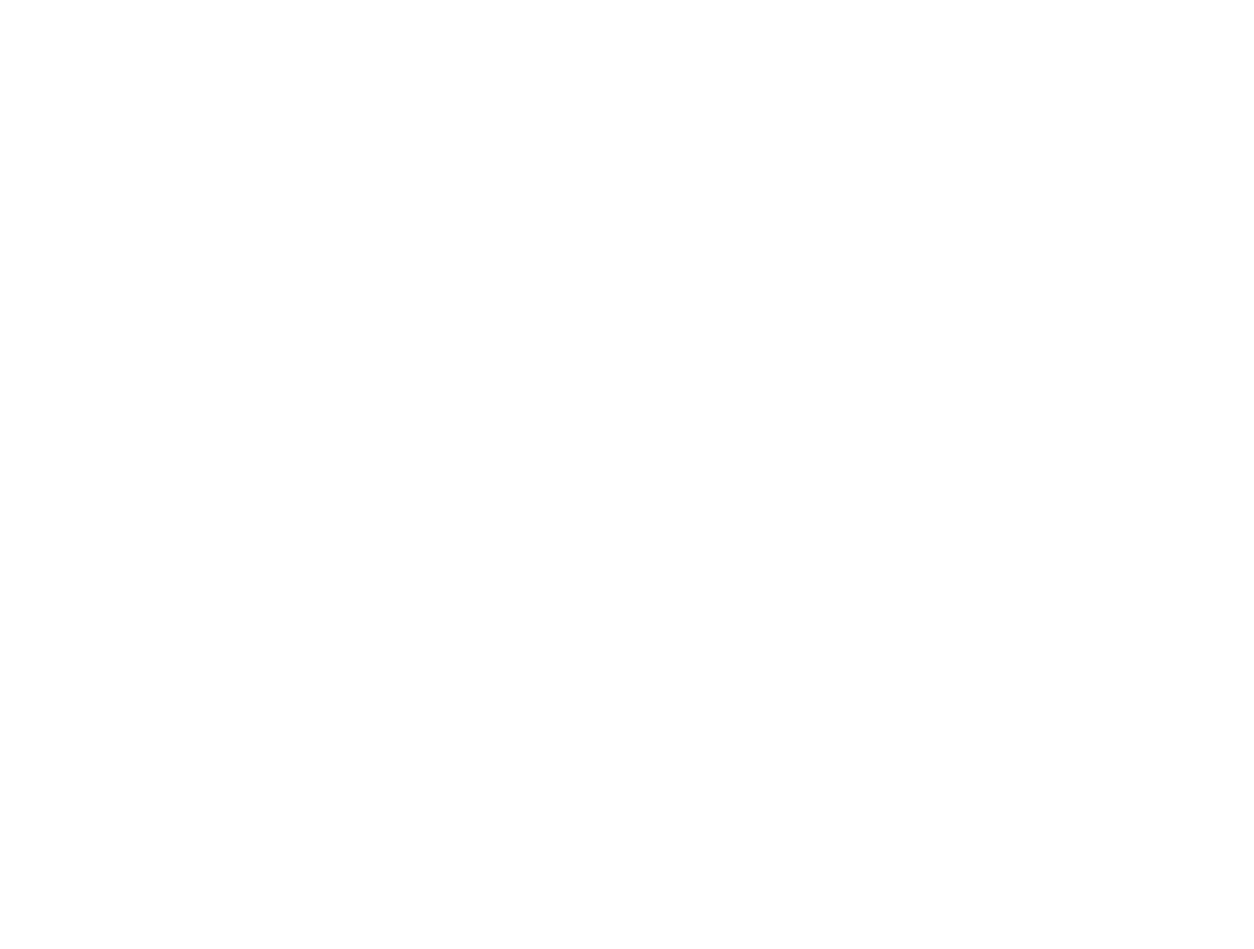
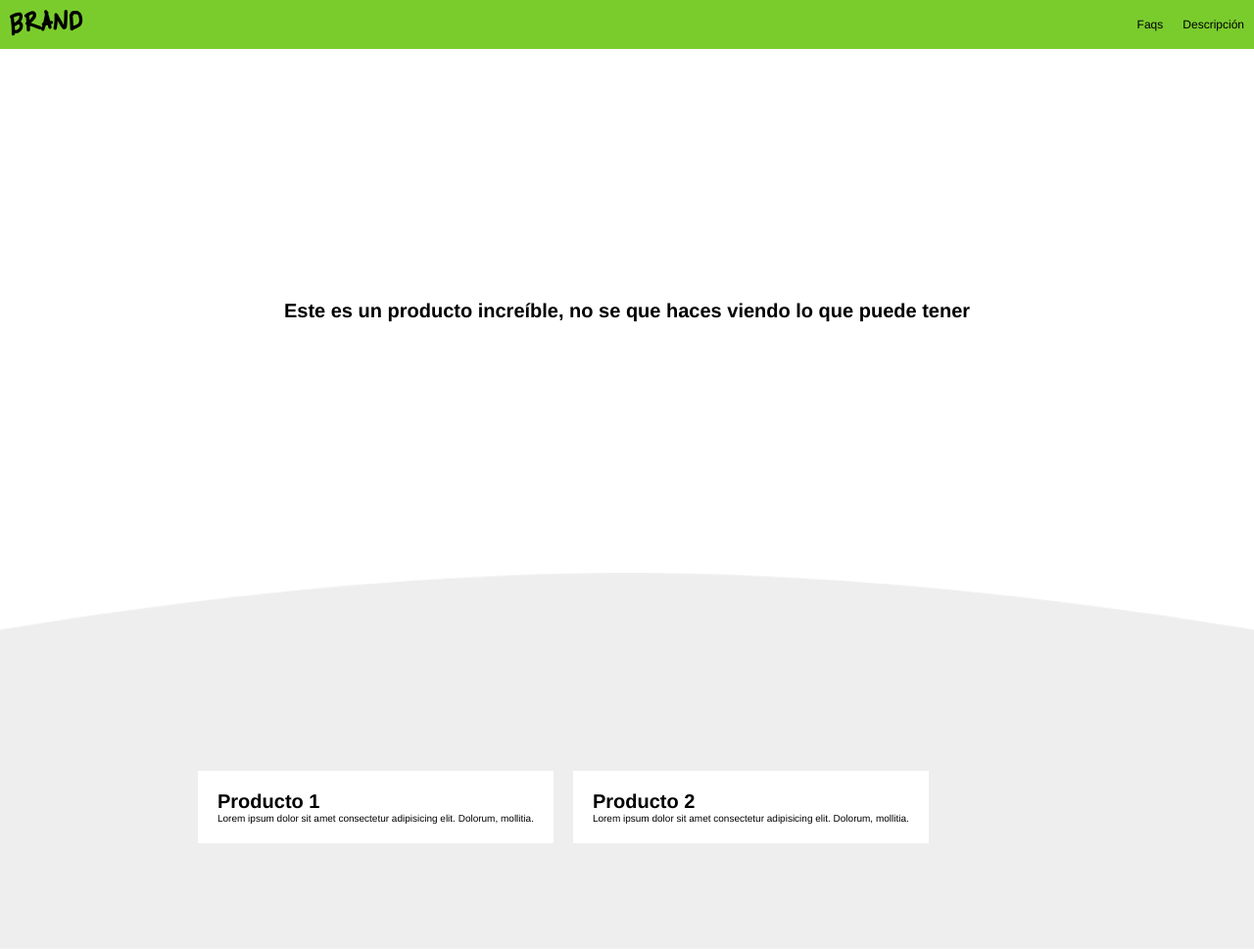
Before and after one commit to PedroHigueraG/CajitasProject, a plain HTML site: page index.html in a window 1280 px wide. Shown: the whole page at 98% size. Before the commit the page ends 800 px from the top, so only its background shows below. Drawn offline with Linux system fonts and the light colour scheme.

Commit message:
Se estableció el nav bar y el main section con sus dos productos

```diff
--- a/css/style.css
+++ b/css/style.css
@@ -1,3 +1,4 @@
+/* GENERAL */
 *{
     box-sizing: border-box;
     margin: 0%;
@@ -5,4 +6,48 @@
 }
 html{
     font-size: 62.5%;
+    font-family: Helvetica, sans-serif;
 }
+/* HEADER */
+nav{
+    display: flex;
+    background-color: #7ACC2D;
+    padding: 10px;
+    font-size: 1.2rem;
+    justify-content: space-between;
+    align-items: center;
+}
+nav ul{
+    display: flex;
+    list-style: none;
+}
+nav li{
+    padding-left: 20px;
+}
+nav li a{
+    color: black;
+    text-decoration: none;
+}
+nav li a:hover{
+    color: white;
+}
+/* MAIN */
+.main_section{
+    padding: 20%;
+    text-align: center;
+}
+.products{
+    display: flex;
+    background-image: url(../images/curve.png);
+    background-size: cover;
+    background-position: center top;
+    height: 200px;
+    padding: 15%;
+}
+.product{
+    padding: 10px;
+}
+.product .content{
+    background-color: white;
+    padding: 20px;
+}
--- a/index.html
+++ b/index.html
@@ -8,6 +8,36 @@
     <title>Brand</title>
 </head>
 <body>
-
+    <!-- Aqui va el nav -->
+    <nav>
+        <div class="brand_image">
+            <img src="images/logo.png" alt="Logo">
+        </div>
+        <div class="nav_options">
+            <ul>
+                <li><a href="#">Faqs</a></li>
+                <li><a href="">Descripción</a></li>
+            </ul>
+        </div>
+    </nav>
+    <!-- Aquí acaba el nav -->
+    <!-- Aquí va el main -->
+    <div class="main_section">
+        <h1>Este es un producto increíble, no se que haces viendo lo que puede tener</h1>
+    </div>
+    <div class="products">
+        <div class="product">
+            <div class="content">
+                <h1>Producto 1</h1>
+                <p>Lorem ipsum dolor sit amet consectetur adipisicing elit. Dolorum, mollitia.</p>
+            </div>
+        </div>
+        <div class="product">
+            <div class="content">
+                <h1>Producto 2</h1>
+                <p>Lorem ipsum dolor sit amet consectetur adipisicing elit. Dolorum, mollitia.</p>
+            </div>
+        </div>
+    </div>
 </body>
 </html>
```
Also changed, not shown: images/curve.png (added), images/logo.png (added).
